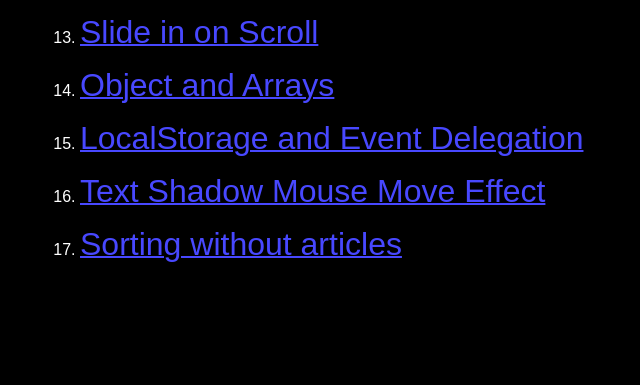
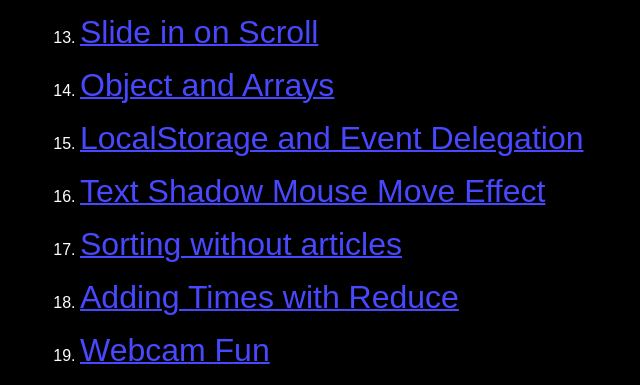
Before and after one commit to abhishake21/JavaScript30, a plain HTML site: page index.html in a window 1280 px wide. Shown: the part 749-1134 px from the top of the page, without its empty margins (0-640 px from the left). Before the commit the page ends 1028 px from the top, so only its background shows below. Drawn offline with Linux system fonts and the light colour scheme.

Commit message:
adding items using reduce and webcam fun added

```diff
--- a/index.html
+++ b/index.html
@@ -33,6 +33,8 @@
         <li><a href="./15 - LocalStorage and Event Delegation/index.html">LocalStorage and Event Delegation</a></li>
         <li><a href="./16 - CSS Text Shadow Mouse Move Effect/index.html">Text Shadow Mouse Move Effect</a></li>
         <li><a href="./17 - Sorting without articles/index.html">Sorting without articles</a></li>
+        <li><a href="./18 - Adding Up Times with Reduce/index.html">Adding Times with Reduce</a></li>
+        <li><a href="./19 - Webcam Fun/index.html">Webcam Fun</a></li>
     </ul>
 
 </body>
```
